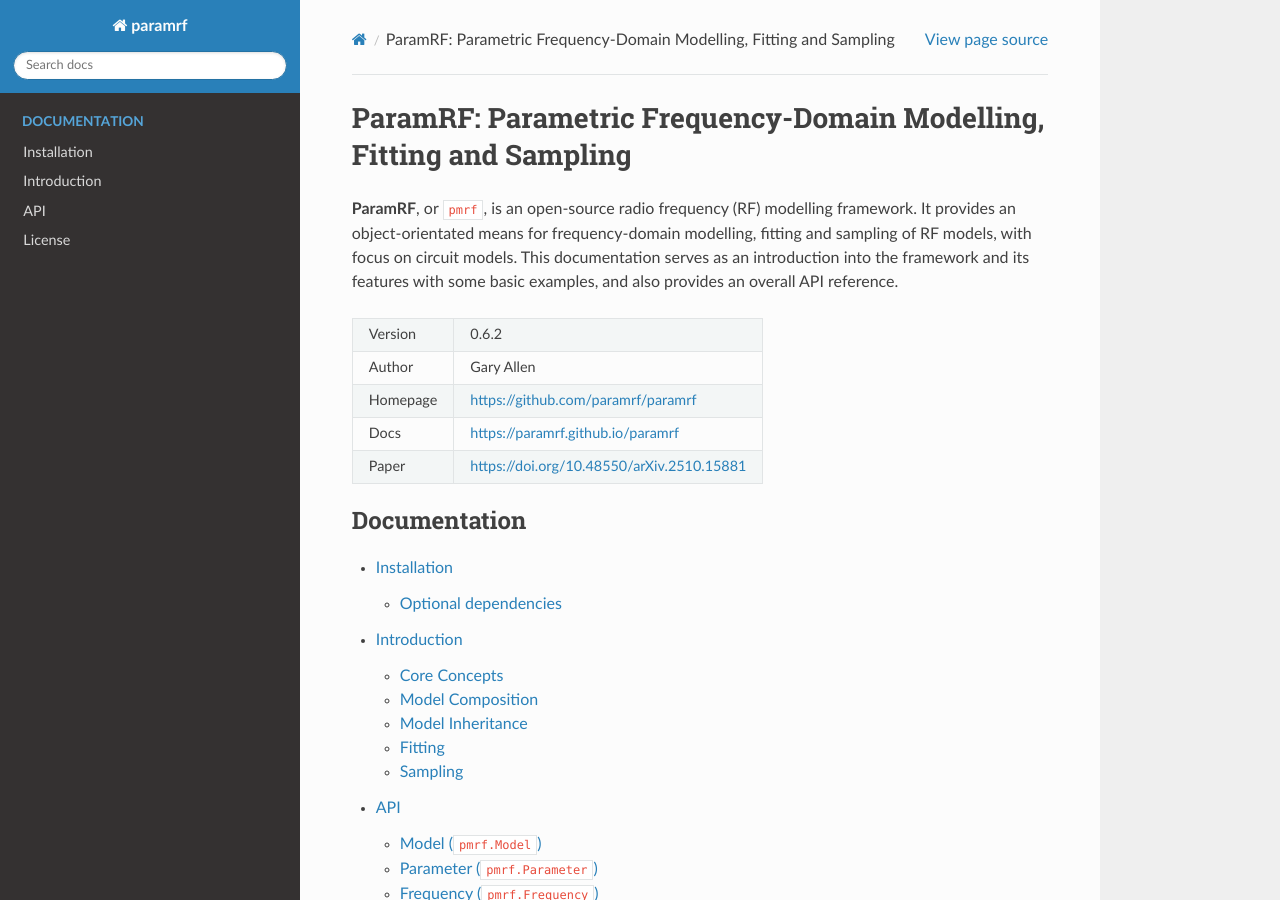
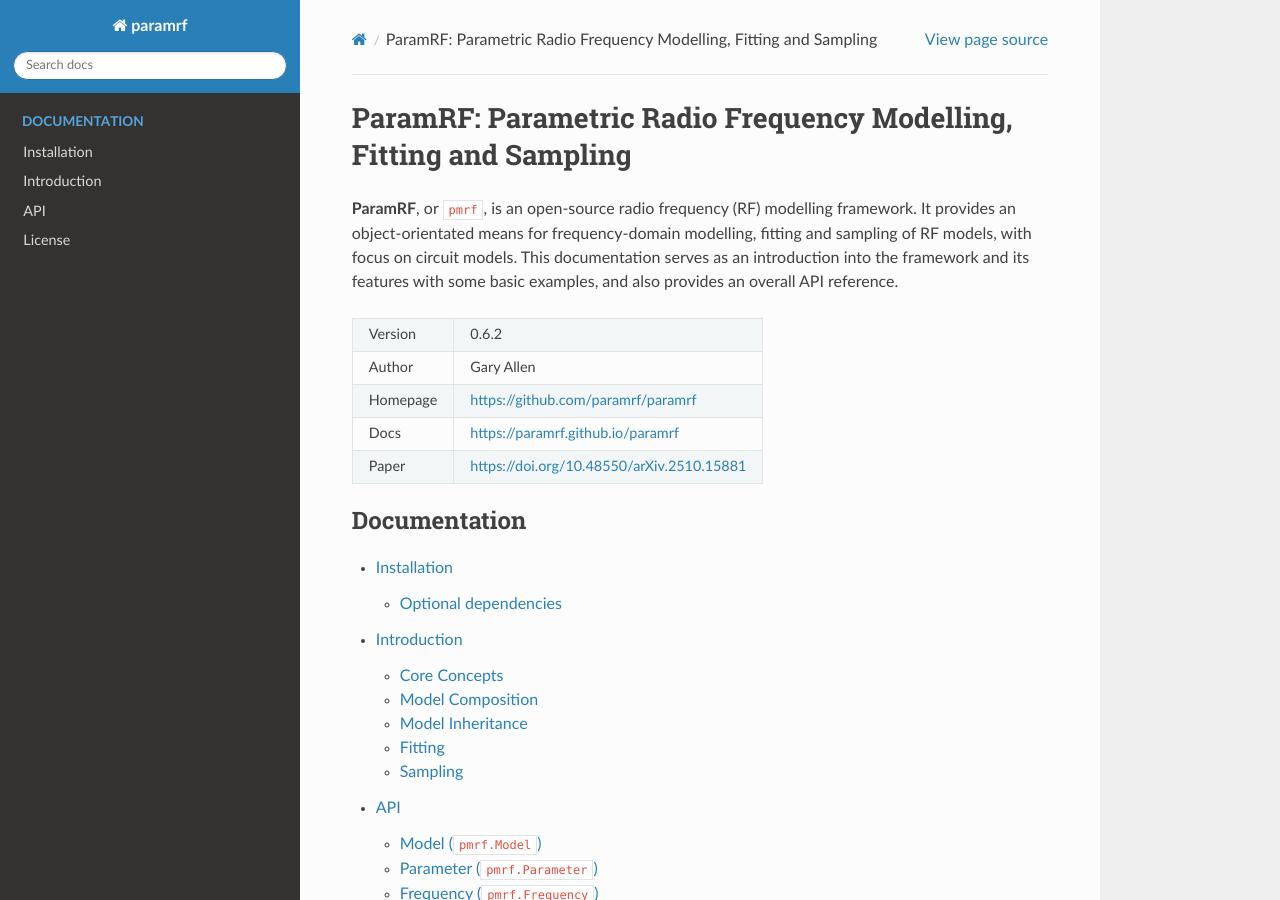
Before and after one commit to gvcallen/paramrf, a Sphinx documentation site: the page built from docs/source/index.rst, in a window 1280 px wide and 900 px high. Built offline with Sphinx 7.4.7 and the Read the Docs theme 3.1.0, drawn with Linux system fonts in a browser that asks for light colours.

Commit message:
Changed frequency-domain to radio frequency

```diff
--- a/README.md
+++ b/README.md
@@ -1,4 +1,4 @@
-# ParamRF: Parametric Frequency-Domain Modelling, Fitting and Sampling
+# ParamRF: Parametric Radio Frequency Modelling, Fitting and Sampling
 
 **ParamRF**, or ``pmrf``, is an open-source radio frequency (RF) modelling framework. It provides an object-orientated means for frequency-domain modelling, fitting and sampling of RF models, with focus on circuit models.
 
--- a/docs/source/index.rst
+++ b/docs/source/index.rst
@@ -1,4 +1,4 @@
-ParamRF: Parametric Frequency-Domain Modelling, Fitting and Sampling
+ParamRF: Parametric Radio Frequency Modelling, Fitting and Sampling
 =====================
 **ParamRF**, or ``pmrf``, is an open-source radio frequency (RF) modelling framework. It provides an object-orientated means for frequency-domain modelling, fitting and sampling of RF models, with focus on circuit models. This documentation serves as an introduction into the framework and its features with some basic examples, and also provides an overall API reference.
 
--- a/docs/source/introduction/index.rst
+++ b/docs/source/introduction/index.rst
@@ -1,7 +1,7 @@
 Introduction
 =====================
 
-**ParamRF** provides a declarative modelling interface that compiles models (such as circuit models) using *JAX*. This page provides in introduction into how such models are created, and an overview of the fitting procedures.
+**ParamRF** provides a declarative modelling interface that compiles RF models, such as circuit models, using *JAX*. This page provides in introduction into how such models are created, and an overview of the fitting procedures.
 
 Core Concepts
 ~~~~~~~~~~~~~~~~~~~~
```
